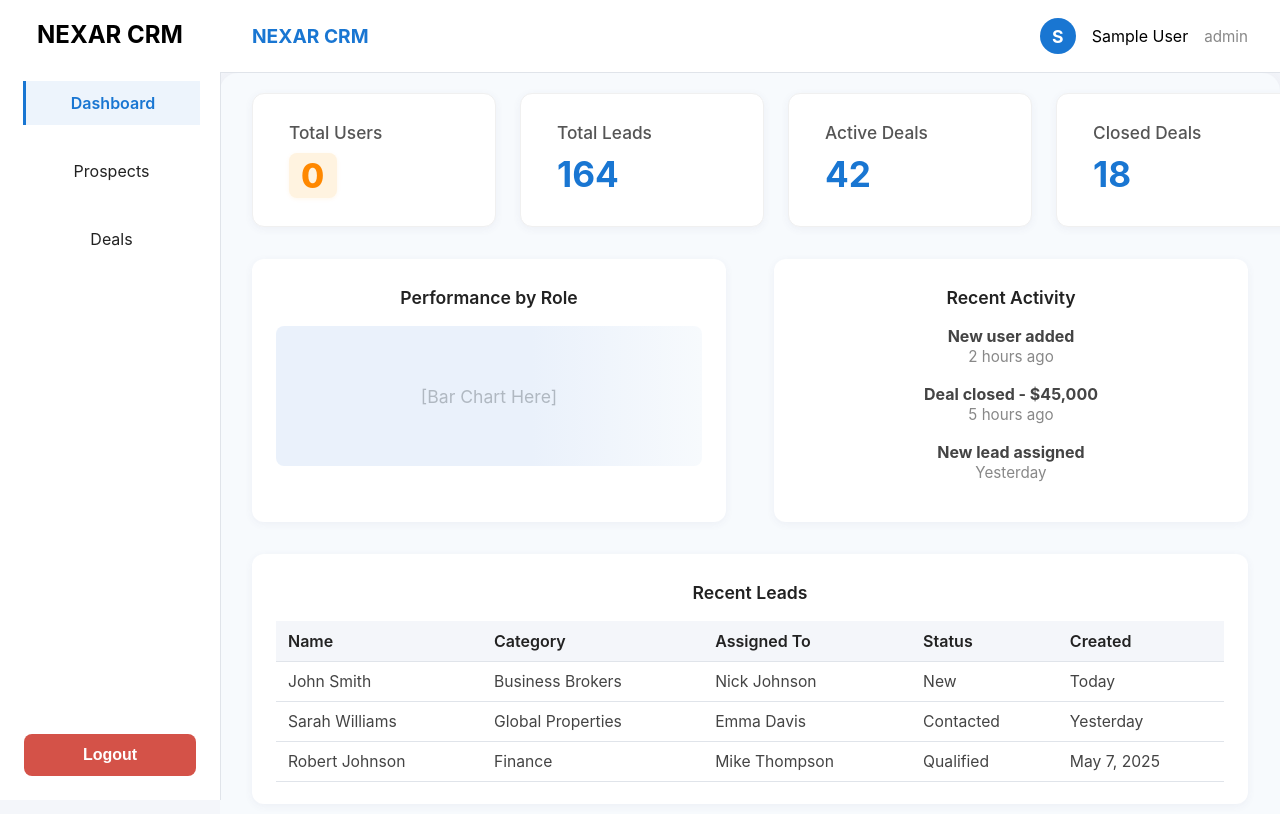
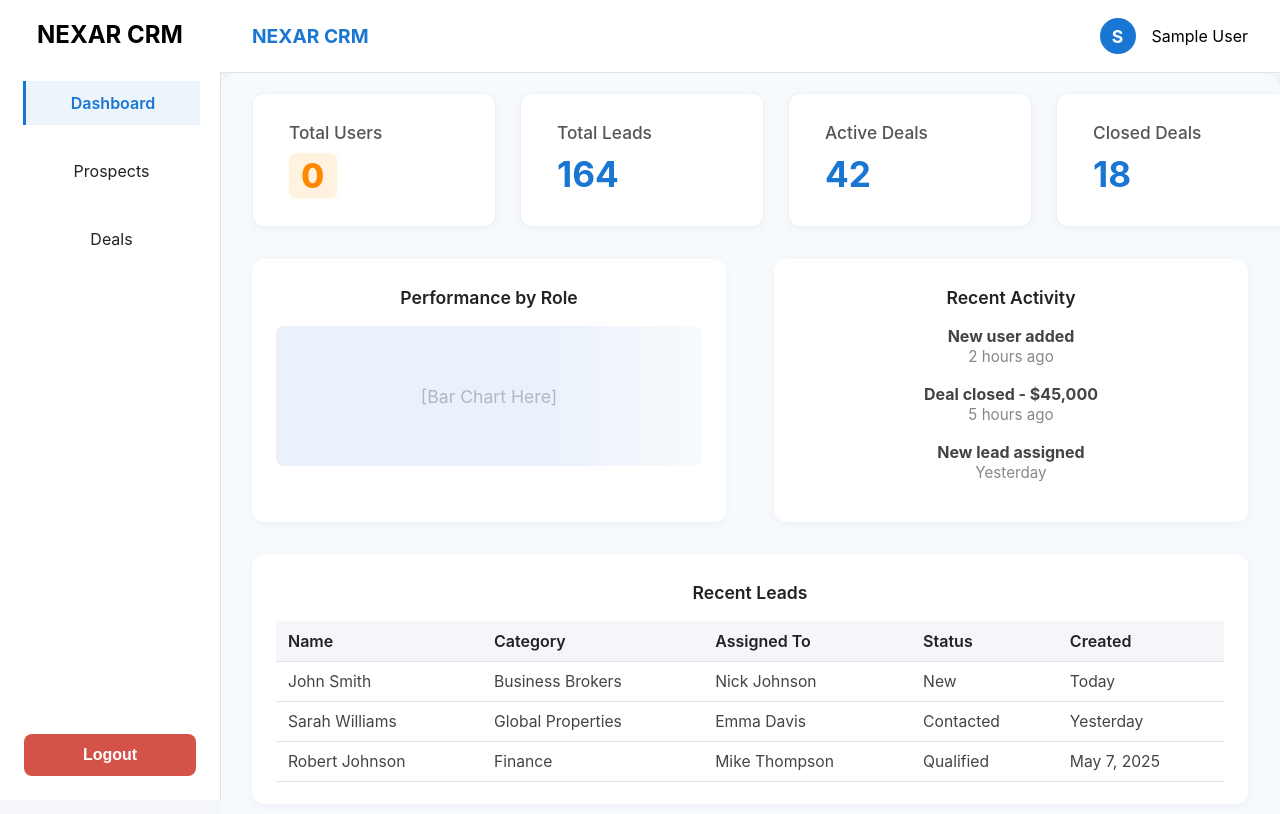
Before and after one commit to AbbassGroup/nexartechnologies, a React (Create React App) app in the folder frontend/: page /admin-dashboard in a window 1280 px wide. Shown: the top 814 px of the page. Built offline with nearby package versions, Linux system fonts and the light colour scheme; no server answers; sample sign-in values are in the browser's storage.

Commit message:
remove role from admin layout

```diff
--- a/frontend/src/components/AdminLayout.js
+++ b/frontend/src/components/AdminLayout.js
@@ -85,7 +85,6 @@ const AdminLayout = () => {
           <div className="topbar-user">
             <span className="user-avatar">{user?.name?.[0]?.toUpperCase() || '?'}</span>
             <span>{user?.name}</span>
-            <span style={{ color: '#888', fontSize: '0.95rem' }}>{user?.role}</span>
           </div>
         </div>
         <Outlet />
```
